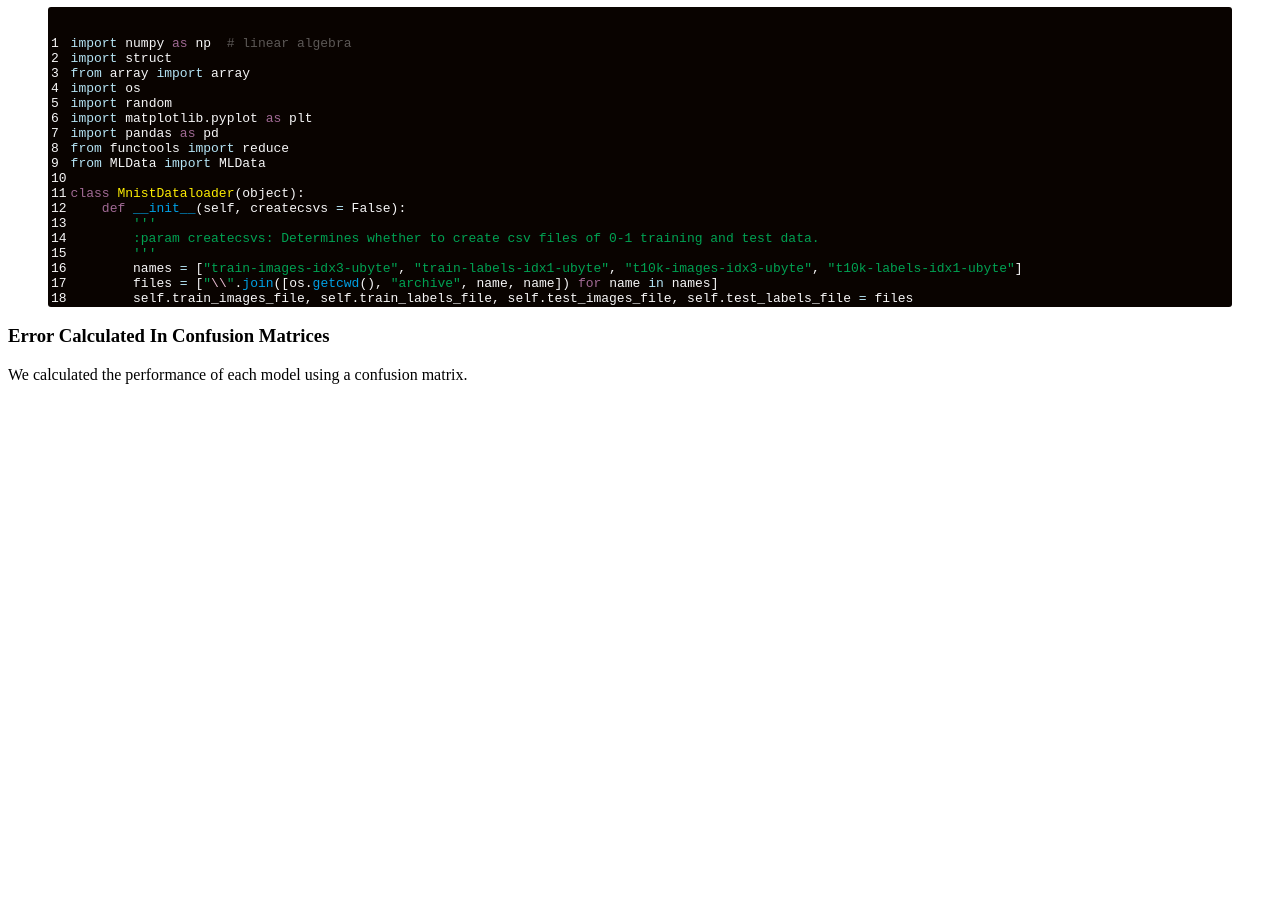
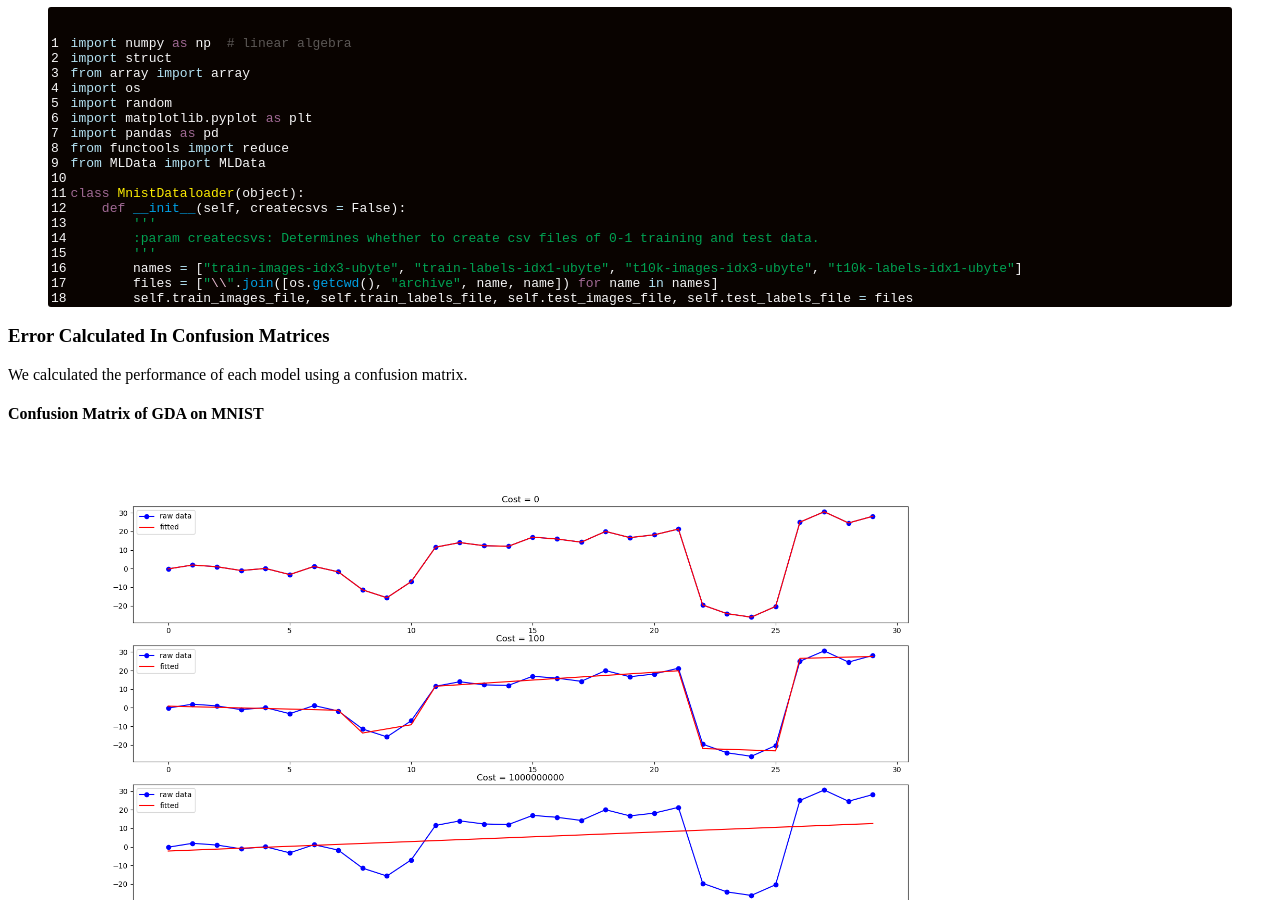
Before and after one commit to CategorIAN/categorian.github.io, a Jekyll site: the page built from projects/msu/m_508/generative_models.md, in a window 1280 px wide and 900 px high, scrolled down 3426 px. Built offline with Jekyll 4.4.1, drawn with Linux system fonts in a browser that asks for light colours; formulas are drawn with MathJax 3; before the commit the page ends 3826 px from its top, so only the background shows below that.

Commit message:
Update generative_models.md

```diff
--- a/projects/msu/m_508/generative_models.md
+++ b/projects/msu/m_508/generative_models.md
@@ -274,3 +274,5 @@ class MnistDataloader(object):
 <p>
 We calculated the performance of each model using a confusion matrix.
 </p>
+<h4>Confusion Matrix of GDA on MNIST</h4>
+<img src="/images/segmented_line_fitting.png" width = "1000" alt="">
```
